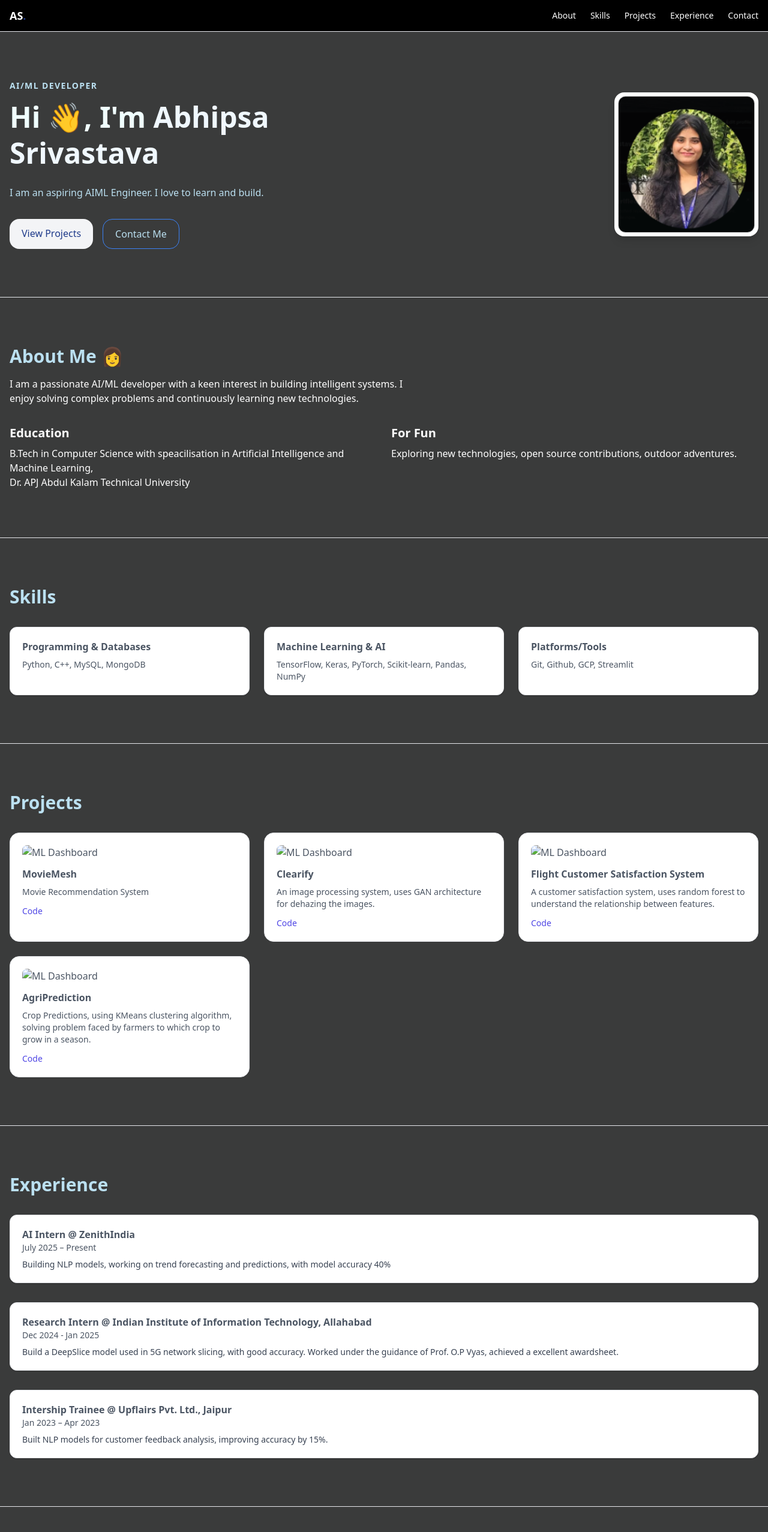
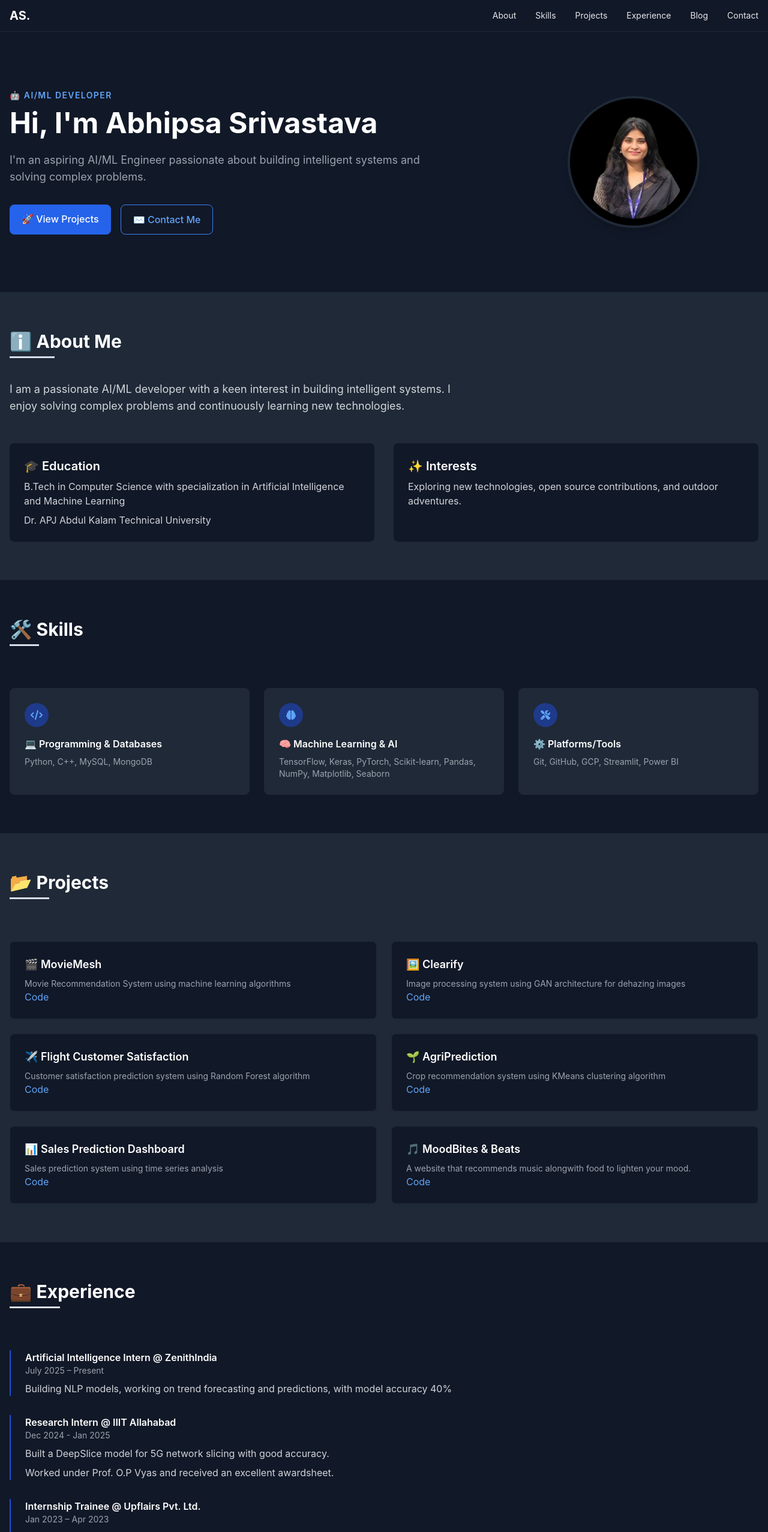
Before and after one commit to abhipsa14/My_Portfolio, a plain HTML site: page index.html in a window 1280 px wide. Shown: the top 2554 px of the page at 60% size. Drawn offline with nearby package versions, Linux system fonts and the light colour scheme.

Commit message:
Changes done

```diff
--- a/index.html
+++ b/index.html
@@ -4,215 +4,280 @@
   <meta charset="utf-8" />
   <meta name="viewport" content="width=device-width, initial-scale=1" />
   <title>Abhipsa's Portfolio</title>
-   <link rel="icon" type="image/svg+xml" href="/assets/profile.png" />
+  <link rel="icon" type="image/svg+xml" href="/statics/profile-1.png" />
   <link href="https://cdn.jsdelivr.net/npm/tailwindcss@2.2.19/dist/tailwind.min.css" rel="stylesheet"/>
+  <link rel="stylesheet" href="https://cdnjs.cloudflare.com/ajax/libs/font-awesome/6.4.0/css/all.min.css">
   <style>
     body {
-      font-family: system-ui, -apple-system, Segoe UI, Roboto, Ubuntu, Cantarell, "Helvetica Neue", Arial; }
+      font-family: 'Poppins', 'Inter', system-ui, -apple-system, Segoe UI, Roboto, Ubuntu, sans-serif;
+      scroll-behavior: smooth;
+    }
+    .section-title {
+      position: relative;
+      display: inline-block;
+      margin-bottom: 2rem;
+    }
+    .section-title:after {
+      content: '';
+      position: absolute;
+      width: 40%;
+      height: 3px;
+      bottom: -10px;
+      left: 0;
+      background-color: rgb(217, 223, 233);
+    }
+    .card-hover {
+      transition: transform 0.3s ease, box-shadow 0.3s ease;
+    }
+    .card-hover:hover {
+      transform: translateY(-5px);
+    }
   </style>
 </head>
-<body class="bg-gray-50 text-gray-600 antialiased">
+<body class="bg-gray-900 text-gray-200 antialiased">
 
 <!-- Header -->
-<header class="sticky top-0 z-40 backdrop-blur border-b border-gray-200" style="background-color: black;" >
-  <div class="container mx-auto px-4 py-3 flex items-center justify-between" style="color: white;">
-    <a href="#" class="font-semibold text-lg">AS<span class="text-blue-900">.</span></a>
-    <nav class="hidden md:flex gap-6 text-sm">
-      <a href="#about" class="hover:text-blue-300">About</a>
-      <a href="#skills" class="hover:text-blue-600">Skills</a>
-      <a href="#projects" class="hover:text-blue-600">Projects</a>
-      <a href="#experience" class="hover:text-blue-600">Experience</a>
-      <a href="#contact" class="hover:text-blue-600">Contact</a>
+<header class="sticky top-0 z-40 backdrop-blur border-b border-gray-800 bg-gray-900 shadow-sm">
+  <div class="container mx-auto px-4 py-3 flex items-center justify-between">
+    <a href="#" class="font-bold text-xl text-white">AS.</a>
+    <nav class="hidden md:flex gap-8 text-sm">
+      <a href="#about" class="hover:text-blue-400 transition-colors">About</a>
+      <a href="#skills" class="hover:text-blue-400 transition-colors">Skills</a>
+      <a href="#projects" class="hover:text-blue-400 transition-colors">Projects</a>
+      <a href="#experience" class="hover:text-blue-400 transition-colors">Experience</a>
+      <a href="https://abhipsa-blog.vercel.app/" target="_blank" class="hover:text-blue-400 transition-colors">Blog</a>
+      <a href="#contact" class="hover:text-blue-400 transition-colors">Contact</a>
     </nav>
+    <button class="md:hidden text-gray-300">
+      <i class="fas fa-bars text-xl"></i>
+    </button>
   </div>
 </header>
 
+
 <!-- Hero -->
-<section class="py-20" style="background-color: rgb(58, 59, 59);">
-  <div class="container mx-auto px-4 grid md:grid-cols-2 gap-10 items-center">
-    <div>
-      <p class="text-sm uppercase tracking-widest font-semibold" style="color:rgb(187, 224, 241)">AI/ML Developer</p>
-      <h1 class="mt-3 text-5xl font-extrabold leading-tight" style="color:azure">Hi &#128075, I'm <span style="color:aliceblue">Abhipsa Srivastava</span></h1>
-      <p class="mt-6 text-gray-20"style="color:rgb(187, 224, 241);">I am an aspiring AIML Engineer. I love to learn and build.</p>
+<section class="py-16 md:py-24 bg-gray-900">
+  <div class="container mx-auto px-4 flex flex-col md:flex-row items-center justify-between gap-10">
+    <div class="md:w-7/12">
+      <p class="text-sm uppercase tracking-widest font-semibold text-blue-400">🤖 AI/ML Developer</p>
+      <h1 class="mt-3 text-4xl md:text-5xl font-bold text-white">Hi, I'm Abhipsa Srivastava</h1>
+      <p class="mt-6 text-gray-400 text-lg">I'm an aspiring AI/ML Engineer passionate about building intelligent systems and solving complex problems.</p>
       <div class="mt-8 flex gap-4">
-        <a href="#projects" class="px-5 py-3 rounded-2xl bg-gray-100 text-blue-900 hover:bg-blue-400 font-medium">View Projects</a>
-        <a href="#contact" class="px-5 py-3 rounded-2xl border border-blue-500 hover:border-white hover:text-blue-400 font-medium" style="color:rgb(187, 224, 241);">Contact Me</a>
+        <a href="#projects" class="px-5 py-3 rounded-lg bg-blue-600 text-white hover:bg-blue-700 font-medium transition-colors">🚀 View Projects</a>
+        <a href="#contact" class="px-5 py-3 rounded-lg border border-blue-500 text-blue-400 hover:bg-blue-900 font-medium transition-colors">✉️ Contact Me</a>
       </div>
     </div>
-    <div class="flex justify-center md:justify-end">
-      <img src="statics/profile.png" alt="Profile" class="w-90 h-60 rounded-2xl shadow-lg object-cover"/>
+    <div class="mt-10 md:mt-0 md:w-4/12 flex justify-center">
+      <div class="w-700 h-700 rounded-full overflow-hidden border-4 border-gray-800 shadow-lg">
+        <img src="statics/profile-1.png" alt="Abhipsa Srivastava" class="w-full h-full"/>
+      </div>
     </div>
   </div>
 </section>
 
 <!-- About -->
-<section id="about" class="py-20 bg-gray-50 border-t border-gray-200" style="background-color: rgb(58,59,59); color: white;">
-  <div class="container mx-auto px-4" >
-    <h2 class="text-3xl font-bold"  style="color:rgb(187, 224, 241)">About Me &#128105</h2>
-    <p class="mt-4 text-white-700 max-w-2xl">I am a passionate AI/ML developer with a keen interest in building intelligent systems. I enjoy solving complex problems and continuously learning new technologies.</p>
-    <div class="mt-8 grid md:grid-cols-2 gap-6">
-      <div>
-        <h3 class="text-xl font-semibold">Education</h3>
-        <p class="mt-2 text-white">B.Tech in Computer Science with speacilisation in Artificial Intelligence and Machine Learning,<br> Dr. APJ Abdul Kalam Technical University</p>
+<section id="about" class="py-16 bg-gray-800">
+  <div class="container mx-auto px-4">
+    <h2 class="section-title text-3xl font-bold text-white">ℹ️ About Me</h2>
+    <p class="mt-4 text-gray-300 max-w-3xl text-lg">I am a passionate AI/ML developer with a keen interest in building intelligent systems. I enjoy solving complex problems and continuously learning new technologies.</p>
+    <div class="mt-12 grid md:grid-cols-2 gap-8">
+      <div class="bg-gray-900 p-6 rounded-lg shadow-sm">
+        <h3 class="text-xl font-semibold text-white">🎓 Education</h3>
+        <p class="mt-2 text-gray-300">B.Tech in Computer Science with specialization in Artificial Intelligence and Machine Learning</p>
+        <p class="mt-2 text-gray-300">Dr. APJ Abdul Kalam Technical University</p>
       </div>
-      <div>
-        <h3 class="text-xl font-semibold">For Fun</h3>
-        <p class="mt-2 text-white">Exploring new technologies, open source contributions, outdoor adventures.</p>
+      <div class="bg-gray-900 p-6 rounded-lg shadow-sm">
+        <h3 class="text-xl font-semibold text-white">✨ Interests</h3>
+        <p class="mt-2 text-gray-300">Exploring new technologies, open source contributions, and outdoor adventures.</p>
       </div>
     </div>
   </div>
 </section>
 
 <!-- Skills -->
-<section id="skills" class="py-20 bg-gray-50 border-t border-gray-200" style="background-color: rgb(58, 59, 59);">
+<section id="skills" class="py-16 bg-gray-900">
   <div class="container mx-auto px-4">
-    <h2 class="text-3xl font-bold"  style="color:rgb(187, 224, 241)">Skills</h2>
-    <div class="mt-8 grid sm:grid-cols-2 md:grid-cols-3 gap-6">
-      <div class="p-5 rounded-xl border bg-white shadow hover:shadow-md transition">
-        <h3 class="font-semibold">Programming & Databases</h3>
-        <p class="text-sm text-gray-600 mt-2">Python, C++, MySQL, MongoDB</p>
+    <h2 class="section-title text-3xl font-bold text-white">🛠️ Skills</h2>
+    <div class="mt-12 grid sm:grid-cols-2 md:grid-cols-3 gap-6">
+      <div class="p-6 rounded-lg border border-gray-800 bg-gray-800 card-hover">
+        <div class="w-10 h-10 rounded-full bg-blue-900 flex items-center justify-center mb-4">
+          <i class="fas fa-code text-blue-400"></i>
+        </div>
+        <h3 class="font-semibold text-white">💻 Programming & Databases</h3>
+        <p class="text-sm text-gray-400 mt-2">Python, C++, MySQL, MongoDB</p>
       </div>
-      <div class="p-5 rounded-xl border bg-white shadow hover:shadow-md transition">
-        <h3 class="font-semibold">Machine Learning & AI</h3>
-        <p class="text-sm text-gray-600 mt-2">TensorFlow, Keras, PyTorch, Scikit-learn, Pandas, NumPy</p>
+      <div class="p-6 rounded-lg border border-gray-800 bg-gray-800 card-hover">
+        <div class="w-10 h-10 rounded-full bg-blue-900 flex items-center justify-center mb-4">
+          <i class="fas fa-brain text-blue-400"></i>
+        </div>
+        <h3 class="font-semibold text-white">🧠 Machine Learning & AI</h3>
+        <p class="text-sm text-gray-400 mt-2">TensorFlow, Keras, PyTorch, Scikit-learn, Pandas, NumPy, Matplotlib, Seaborn</p>
       </div>
-      <div class="p-5 rounded-xl border bg-white shadow hover:shadow-md transition">
-        <h3 class="font-semibold">Platforms/Tools</h3>
-        <p class="text-sm text-gray-600 mt-2">Git, Github, GCP, Streamlit</p>
+      <div class="p-6 rounded-lg border border-gray-800 bg-gray-800 card-hover">
+        <div class="w-10 h-10 rounded-full bg-blue-900 flex items-center justify-center mb-4">
+          <i class="fas fa-tools text-blue-400"></i>
+        </div>
+        <h3 class="font-semibold text-white">⚙️ Platforms/Tools</h3>
+        <p class="text-sm text-gray-400 mt-2">Git, GitHub, GCP, Streamlit, Power BI</p>
       </div>
     </div>
   </div>
 </section>
 
 <!-- Projects -->
-<section id="projects" class="py-20 border-t border-gray-200" style="background-color: rgb(58, 59, 59);">
+<section id="projects" class="py-16 bg-gray-800">
   <div class="container mx-auto px-4">
-    <h2 class="text-3xl font-bold" style="color:rgb(187, 224, 241)">Projects</h2>
-    <div class="mt-8 grid md:grid-cols-2 xl:grid-cols-3 gap-6">
+    <h2 class="section-title text-3xl font-bold text-white">📂 Projects</h2>
+    <div class="mt-12 grid md:grid-cols-2 gap-6">
+      <article class="p-6 rounded-lg bg-gray-900 border border-gray-800 shadow-sm card-hover">
+        <h3 class="font-semibold text-lg text-white">🎬 MovieMesh</h3>
+        <p class="text-sm text-gray-400 mt-2">Movie Recommendation System using machine learning algorithms</p>
+        <a href="https://github.com/abhipsa14/MovieMesh" class="text-blue-400 hover:underline">Code</a>
+      </article>
+      <article class="p-6 rounded-lg bg-gray-900 border border-gray-800 shadow-sm card-hover">
+        <h3 class="font-semibold text-lg text-white">🖼️ Clearify</h3>
+        <p class="text-sm text-gray-400 mt-2">Image processing system using GAN architecture for dehazing images</p>
+        <a href="https://github.com/abhipsa14/Clearify" class="text-blue-400 hover:underline">Code</a>
+      </article>
+      <article class="p-6 rounded-lg bg-gray-900 border border-gray-800 shadow-sm card-hover">
+        <h3 class="font-semibold text-lg text-white">✈️ Flight Customer Satisfaction</h3>
+        <p class="text-sm text-gray-400 mt-2">Customer satisfaction prediction system using Random Forest algorithm</p>
+        <a href="https://github.com/abhipsa14/flight_customer_prediction" class="text-blue-400 hover:underline">Code</a>
+      </article>
+      <article class="p-6 rounded-lg bg-gray-900 border border-gray-800 shadow-sm card-hover">
+        <h3 class="font-semibold text-lg text-white">🌱 AgriPrediction</h3>
+        <p class="text-sm text-gray-400 mt-2">Crop recommendation system using KMeans clustering algorithm</p>
+        <a href="https://github.com/abhipsa14/crop_prediction" class="text-blue-400 hover:underline">Code</a>
+      </article>
+      <article class="p-6 rounded-lg bg-gray-900 border border-gray-800 shadow-sm card-hover">
+        <h3 class="font-semibold text-lg text-white">📊 Sales Prediction Dashboard</h3>
+        <p class="text-sm text-gray-400 mt-2">Sales prediction system using time series analysis</p>
+        <a href="https://github.com/abhipsa14/Sales-Prediction-Model" class="text-blue-400 hover:underline">Code</a>
+      </article>
+      <article class="p-6 rounded-lg bg-gray-900 border border-gray-800 shadow-sm card-hover">
+        <h3 class="font-semibold text-lg text-white">🎵 MoodBites & Beats</h3>
+        <p class="text-sm text-gray-400 mt-2">A website that recommends music alongwith food to lighten your mood.</p>
+        <a href="https://github.com/abhipsa14/MoodBites-Beats" class="text-blue-400 hover:underline">Code</a>
+      </article>
+    </div>
+  </div>
+</section>
 
-      <article class="p-5 rounded-2xl border bg-white hover:shadow-md transition">
-        <img src="statics/ml-dashboard.webp" alt="ML Dashboard" class="rounded-lg mb-3"/>
-        <h3 class="font-semibold">MovieMesh</h3>
-        <p class="text-sm text-gray-600 mt-2">Movie Recommendation System</p>
-        <div class="mt-3 flex gap-3 text-sm">
-          <a href="#" class="text-indigo-600 hover:underline">Code</a>
-        </div>
-      </article>
-
-       <article class="p-5 rounded-2xl border bg-white hover:shadow-md transition">
-        <img src="statics/ml-dashboard.webp" alt="ML Dashboard" class="rounded-lg mb-3"/>
-        <h3 class="font-semibold">Clearify</h3>
-        <p class="text-sm text-gray-600 mt-2">An image processing system, uses GAN architecture for dehazing the images.</p>
-        <div class="mt-3 flex gap-3 text-sm">
-          <a href="#" class="text-indigo-600 hover:underline">Code</a>
-        </div>
-      </article>
-
-      <article class="p-5 rounded-2xl border bg-white hover:shadow-md transition">
-        <img src="statics/ml-dashboard.webp" alt="ML Dashboard" class="rounded-lg mb-3"/>
-        <h3 class="font-semibold">Flight Customer Satisfaction System</h3>
-        <p class="text-sm text-gray-600 mt-2">A customer satisfaction system, uses random forest to understand the relationship between features.</p>
-        <div class="mt-3 flex gap-3 text-sm">
-          <a href="https://github.com/abhipsa14/flight_customer_prediction" class="text-indigo-600 hover:underline">Code</a>
-        </div>
-      </article>
-
-      <article class="p-5 rounded-2xl border bg-white hover:shadow-md transition">
-        <img src="statics/ml-dashboard.webp" alt="ML Dashboard" class="rounded-lg mb-3"/>
-        <h3 class="font-semibold">AgriPrediction</h3>
-        <p class="text-sm text-gray-600 mt-2">Crop Predictions, using KMeans clustering algorithm, solving problem faced by farmers to which crop to grow in a season.</p>
-        <div class="mt-3 flex gap-3 text-sm">
-          <a href="#" class="text-indigo-600 hover:underline">Code</a>
-        </div>
-      </article>
-
+<!-- Experience -->
+<section id="experience" class="py-16 bg-gray-900">
+  <div class="container mx-auto px-4">
+    <h2 class="section-title text-3xl font-bold text-white">💼 Experience</h2>
+    <div class="mt-12 space-y-8">
+      <div class="pl-6 border-l-2 border-blue-700">
+        <h3 class="font-semibold text-white">Artificial Intelligence Intern @ ZenithIndia</h3>
+        <p class="text-sm text-gray-400">July 2025 – Present</p>
+        <p class="mt-2 text-gray-300">Building NLP models, working on trend forecasting and predictions, with model accuracy 40%</p>
+      </div>
+      <div class="pl-6 border-l-2 border-blue-700">
+        <h3 class="font-semibold text-white">Research Intern @ IIIT Allahabad</h3>
+        <p class="text-sm text-gray-400">Dec 2024 - Jan 2025</p>
+        <p class="mt-2 text-gray-300">Built a DeepSlice model for 5G network slicing with good accuracy.</p>
+        <p class="mt-2 text-gray-300">Worked under Prof. O.P Vyas and received an excellent awardsheet.</p>
+      </div>
+      <div class="pl-6 border-l-2 border-blue-700">
+        <h3 class="font-semibold text-white">Internship Trainee @ Upflairs Pvt. Ltd.</h3>
+        <p class="text-sm text-gray-400">Jan 2023 – Apr 2023</p>
+        <p class="mt-2 text-gray-300">Got hands-on experience with data preprocessing and model training.</p>
+        <p class="mt-2 text-gray-300">Learned from mentor, built minor projects and a major project.</p>
+      </div>
     </div>
   </div>
 </section>
 
 
-<!-- Experience -->
-<section id="experience" class="py-20 bg-gray-50 border-t border-gray-200"  style="background-color: rgb(58, 59, 59);">
-  <div class="container mx-auto px-4">
-    <h2 class="text-3xl font-bold"  style="color:rgb(187, 224, 241)">Experience</h2>
-    <div class="mt-8 space-y-6">
-      <div class="p-5 rounded-xl border bg-white shadow">
-        <h3 class="font-semibold">AI Intern @ ZenithIndia</h3>
-        <p class="text-sm text-gray-600">July 2025 – Present</p>
-        <p class="mt-2 text-gray-700 text-sm">Building NLP models, working on trend forecasting and predictions, with model accuracy 40%</p>
-      </div>
-    </div>
-     <div class="mt-8 space-y-6">
-      <div class="p-5 rounded-xl border bg-white shadow">
-        <h3 class="font-semibold">Research Intern @ Indian Institute of Information Technology, Allahabad</h3>
-        <p class="text-sm text-gray-600">Dec 2024 - Jan 2025</p>
-        <p class="mt-2 text-gray-700 text-sm">Build a DeepSlice model used in 5G network slicing, with good accuracy. Worked under the guidance of Prof. O.P Vyas, achieved a excellent awardsheet.</p>
-      </div>
-    </div>
-     <div class="mt-8 space-y-6">
-      <div class="p-5 rounded-xl border bg-white shadow">
-        <h3 class="font-semibold">Intership Trainee @ Upflairs Pvt. Ltd., Jaipur</h3>
-        <p class="text-sm text-gray-600">Jan 2023 – Apr 2023</p>
-        <p class="mt-2 text-gray-700 text-sm">Built NLP models for customer feedback analysis, improving accuracy by 15%.</p>
-      </div>
+<!-- Resume -->
+<section id="resume" class="py-16 bg-gray-900">
+  <div class="container mx-auto px-4 max-w-3xl">
+    <h2 class="section-title text-3xl font-bold text-white">📄 Resume</h2>
+    <p class="mt-4 text-gray-300">Download my latest resume or view it online:</p>
+    <div class="mt-8 flex gap-4">
+      <a href="statics/Abhipsa Srivastava-Resume.pdf" download class="px-5 py-3 rounded-lg bg-blue-600 text-white hover:bg-blue-700 font-medium transition-colors flex items-center gap-2">
+        <i class="fas fa-download"></i> Download PDF
+      </a>
+      <a href="statics/Abhipsa Srivastava-Resume.pdf" target="_blank" class="px-5 py-3 rounded-lg border border-blue-500 text-blue-400 hover:bg-blue-900 font-medium transition-colors flex items-center gap-2">
+        <i class="fas fa-eye"></i> View Online
+      </a>
     </div>
   </div>
 </section>
 
+
 <!-- Contact -->
-<section id="contact" class="py-20 border-t border-gray-200 bg-white"  style="background-color: rgb(58, 59, 59); color:white;">
+<section id="contact" class="py-16 bg-gray-800">
   <div class="container mx-auto px-4 max-w-3xl">
-    <h2 class="text-3xl font-bold"  style="color:rgb(187, 224, 241)">Contact &#128228</h2>
-    <p class="mt-3 text-white-700" >Have a question or a project in mind? Drop me a message!</p>
-    <form
-      class="mt-8 grid gap-4"
-      action="https://formspree.io/f/yourFormID"
-      method="POST"
-    >
+    <h2 class="section-title text-3xl font-bold text-white">📩 Contact</h2>
+    <p class="mt-3 text-gray-300">Have a question or a project in mind? Drop me a message!</p>
+    <form class="mt-8 grid gap-4" action="https://formspree.io/f/mgvlrler" method="POST">
+      <div id="success-message" class="hidden px-4 py-3 bg-green-500 rounded-lg text-white font-medium">
+        Message sent successfully! Thanks for reaching out.
+      </div>
+
       <div>
-        <label for="name" class="block text-sm mb-1">Your Name</label>
-        <input id="name" name="name" type="text" placeholder="Your Name"
-          class="w-full px-4 py-3 rounded-xl border border-gray-300 focus:ring-2 focus:ring-indigo-600 focus:outline-none"
-          required>
+        <label for="name" class="block text-sm mb-1 font-medium text-gray-300">Your Name</label>
+        <input id="name" name="name" type="text" placeholder="Your Name" class="w-full px-4 py-3 rounded-lg border border-gray-600 bg-gray-900 text-white focus:ring-2 focus:ring-blue-600 focus:border-transparent outline-none" required>
       </div>
       <div>
-        <label for="email" class="block text-sm mb-1">Your Email</label>
-        <input id="email" name="email" type="email" placeholder="Your Email"
-          class="w-full px-4 py-3 rounded-xl border border-gray-300 focus:ring-2 focus:ring-indigo-600 focus:outline-none"
-          required>
+        <label for="email" class="block text-sm mb-1 font-medium text-gray-300">Your Email</label>
+        <input id="email" name="email" type="email" placeholder="Your Email" class="w-full px-4 py-3 rounded-lg border border-gray-600 bg-gray-900 text-white focus:ring-2 focus:ring-blue-600 focus:border-transparent outline-none" required>
       </div>
       <div>
-        <label for="message" class="block text-sm mb-1">Message</label>
-        <textarea id="message" name="message" rows="5" placeholder="Message"
-          class="w-full px-4 py-3 rounded-xl border border-gray-300 focus:ring-2 focus:ring-indigo-800 focus:outline-none"
-          required></textarea>
+        <label for="message" class="block text-sm mb-1 font-medium text-gray-300">Message</label>
+        <textarea id="message" name="message" rows="5" placeholder="Message" class="w-full px-4 py-3 rounded-lg border border-gray-600 bg-gray-900 text-white focus:ring-2 focus:ring-blue-600 focus:border-transparent outline-none" required></textarea>
       </div>
-      <button
-        type="submit"
-        class="px-5 py-3 rounded-2xl bg-blue-200 text-blue-900 hover:bg-blue-400 font-medium"
-      >Send</button>
+      <button type="submit" class="px-5 py-3 rounded-lg bg-blue-600 text-white hover:bg-blue-700 font-medium transition-colors mt-2">Send Message 🚀</button>
     </form>
-    <p class="mt-4 text-xs text-white-500">
-      Or email me directly at <a href="mailto:abhipsasri8183@gmail.com" class="text-blue-400 hover:underline">abhipsasri8183@gmail.com</a>
-    </p>
+    <p class="mt-6 text-sm text-gray-400">Or email me directly at <a href="mailto:abhipsasri8183@gmail.com" class="text-blue-400 hover:underline font-medium">abhipsasri8183@gmail.com</a></p>
   </div>
 </section>
 
-
 <!-- Footer -->
-<footer class="py-10 border-t border-gray-200 bg-white"  style="background-color: rgb(58, 59, 59); ">
-  <div class="container mx-auto px-4 flex flex-col md:flex-row justify-between text-sm text-gray-800" style="color:white;">
-    <p>© <span id="year"></span> Abhipsa Srivastava</p>
-    <div class="flex gap-4">
-      <a href="https://www.github.com/abhipsa14" class="hover:text-blue-400">GitHub</a>
-      <a href="#" class="hover:text-blue-400">LinkedIn</a>
-      <a href="#" class="hover:text-blue-400">Twitter</a>
+<footer class="py-10 bg-gray-900 border-t border-gray-800">
+  <div class="container mx-auto px-4 flex flex-col md:flex-row justify-between items-center text-sm text-gray-400">
+    <p>© <span id="year"></span> Abhipsa Srivastava.</p>
+    <div class="flex gap-6 mt-4 md:mt-0">
+      <a href="https://www.github.com/abhipsa14" class="hover:text-blue-400 transition-colors"><i class="fab fa-github text-xl"></i></a>
+      <a href="https://www.linkedin.com/in/abhipsa-sri/" class="hover:text-blue-400 transition-colors"><i class="fab fa-linkedin text-xl"></i></a>
+      <a href="https://x.com/abhipsa14_" class="hover:text-blue-400 transition-colors"><i class="fab fa-twitter text-xl"></i></a>
     </div>
   </div>
 </footer>
 
 <script>
   document.getElementById('year').textContent = new Date().getFullYear();
+  const form = document.querySelector('form');
+  const statusMessage = document.getElementById('success-message');
+
+  form.addEventListener('submit', async (e) => {
+    e.preventDefault();
+
+    const data = new FormData(form);
+    const response = await fetch(e.target.action, {
+      method: form.method,
+      body: data,
+      headers: {
+        'Accept': 'application/json'
+      }
+    });
+
+    if (response.ok) {
+      statusMessage.classList.remove('hidden');
+      form.reset();
+
+      // Optional: Hide the message after a few seconds
+      setTimeout(() => {
+        statusMessage.classList.add('hidden');
+      }, 5000);
+
+    } else {
+      // Handle error case here, you can display a different message
+      alert('Oops! There was a problem sending your message.');
+    }
+  });
 </script>
 </body>
 </html>
```
Also changed, not shown: statics/profile-1.png (added), statics/profile.png (deleted), 1 other file.
